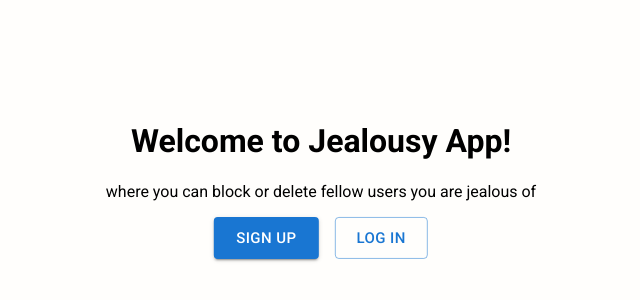
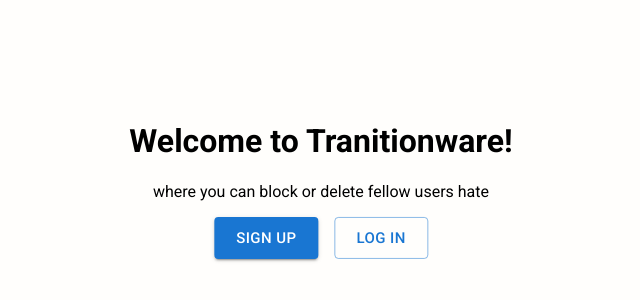
Before and after one commit to beckSafarov/SnailMail, a React (Create React App) app: page / in a window 1280 px wide. Shown: the part 60-360 px from the top of the page, without its empty margins (319-959 px from the left). Built offline with nearby package versions, Linux system fonts and the light colour scheme; no server answers.

Commit message:
change to the text in the landing page

```diff
--- a/src/pages/LandingScreen.jsx
+++ b/src/pages/LandingScreen.jsx
@@ -15,8 +15,8 @@ function LandingScreen() {
 
   return (
     <FullyCentered>
-      <h1>Welcome to Jealousy App!</h1>
-      <p>where you can block or delete fellow users you are jealous of</p>
+      <h1>Welcome to Tranitionware!</h1>
+      <p>where you can block or delete fellow users hate</p>
       <Stack
         direction='row'
         spacing={2}
```
